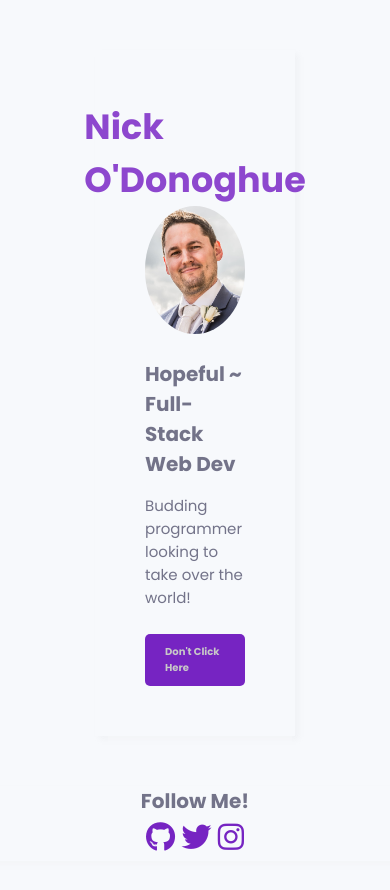
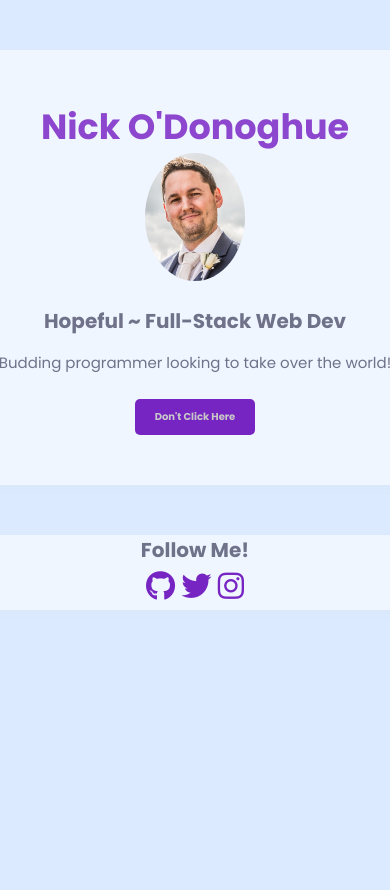
Before and after one commit to Nick-ODonoghue/profile, a plain HTML site: page index.html in a window 390 px wide. Shown: the top 890 px of the page. After the commit the page ends 844 px from the top, so only its background shows below. Drawn offline with Linux system fonts and the light colour scheme.

Commit message:
Update style.css

```diff
--- a/style.css
+++ b/style.css
@@ -24,7 +24,8 @@ img {
 
 
 body {
-  background-color: #F7F9FC;
+  /* background-color: #eff6ff; */
+  background-color: #dbeaff;
   font-family: 'poppins';
   color: rgba(58, 58, 88, 0.7);
   display: flex;
@@ -57,6 +58,8 @@ a:hover {
 }
 
 .container {
+  background-color: #eff6ff;
+  /* background-color: #dbeaff; */
   box-shadow: 4px 4px 5px rgba(200, 200, 200, 0.1);
   display: flex;
   flex-direction: column;
@@ -68,6 +71,8 @@ a:hover {
 }
 
 .icons_container {
+  /* background-color: #dbeaff; */
+  background-color: #eff6ff;
   box-shadow: 4px 4px 5px rgba(200, 200, 200, 0.1);
   display: flex;
   flex-direction: column;
@@ -108,12 +113,3 @@ a:hover {
 .icon {
   font-size: 3rem;
 }
-
-/* MEDIA QUERIES */
-
-@media (max-width: 540px) {
-  /* For a screen < 540px, this CSS will be read */
-  .container {
-    width: 200px;
-  }
-}
```
